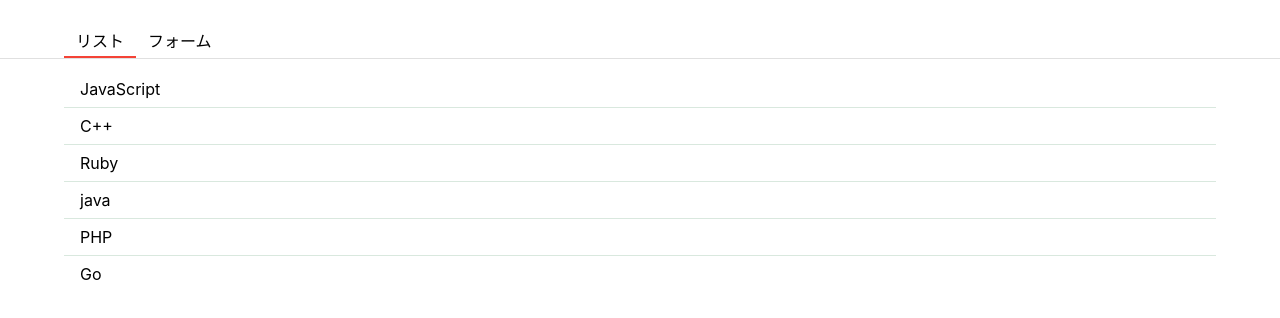
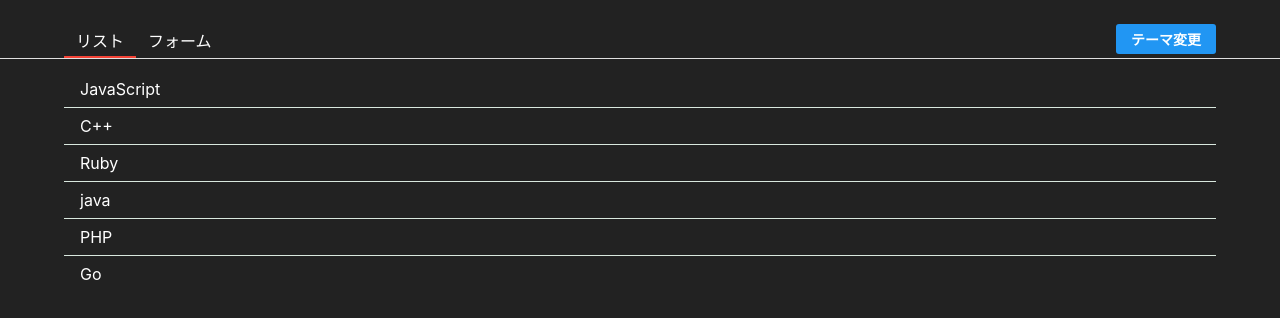
Before and after one commit to yuuttana1223/yassun-react-tutorial, a React (Create React App) app: page / in a window 1280 px wide. Shown: the top 318 px of the page. Built offline with nearby package versions, Linux system fonts and the light colour scheme.

Commit message:
[Finish] 11章Contextを利用したテーマの変更

```diff
--- a/src/App.js
+++ b/src/App.js
@@ -1,33 +1,21 @@
-import { useState } from "react";
+import { useContext, useState } from "react";
 import styled from "styled-components";
-import { getLanguages } from "./const/languages";
+import { ThemeContext } from "./contexts/ThemeContext";
 import { Form } from "./Form";
-import { withLoading } from "./hoc/withLoading";
+import { Header } from "./Header";
 import { List } from "./List";
 
-const SHeader = styled.header`
-  display: flex;
-  justify-content: space-between;
-  padding: 24px 64px 0;
-  border-bottom: 1px solid #e0e0e0;
-`;
-
-const SHeaderUl = styled.ul`
-  display: flex;
-  margin: 0;
-  padding: 0;
-`;
-
-const SHeaderLi = styled.li`
-  list-style: none;
-  padding: 4px 12px;
-  cursor: pointer;
-  border-bottom: ${(props) => (props.focused ? "2px solid #f44336" : "none")};
+const SContainer = styled.div`
+  height: 100%;
+  color: ${({ theme }) => theme.color};
+  background-color: ${({ theme }) => theme.backgroundColor}; ;
 `;
 
 function App({ data }) {
   const [tab, setTab] = useState("list");
   const [langs, setLangs] = useState(data);
+
+  const { theme } = useContext(ThemeContext);
 
   const addLang = (lang) => {
     setLangs([...langs, lang]);
@@ -35,24 +23,15 @@
   };
 
   return (
-    <div>
-      <SHeader>
-        <SHeaderUl>
-          <SHeaderLi focused={tab === "list"} onClick={() => setTab("list")}>
-            リスト
-          </SHeaderLi>
-          <SHeaderLi focused={tab === "form"} onClick={() => setTab("form")}>
-            フォーム
-          </SHeaderLi>
-        </SHeaderUl>
-      </SHeader>
+    <SContainer theme={theme}>
+      <Header tab={tab} setTab={setTab} />
       {tab === "list" ? (
         <List langs={langs} />
       ) : (
         <Form onAddLang={addLang /* (lang) => addLang(lang) */} />
       )}
-    </div>
+    </SContainer>
   );
 }
 
-export default withLoading(App, getLanguages);
+export default App;
--- /dev/null
+++ b/src/AppContainer.js
@@ -0,0 +1,21 @@
+import { useState } from "react";
+import App from "./App";
+import { getLanguages } from "./const/languages";
+import { ThemeContext, THEMES } from "./contexts/ThemeContext";
+import { withLoading } from "./hoc/withLoading";
+
+const AppComponent = withLoading(App, getLanguages);
+
+export const AppContainer = () => {
+  const [theme, setTheme] = useState(THEMES.dark);
+  const toggleTheme = () => {
+    const nextTheme = theme === THEMES.dark ? THEMES.light : THEMES.dark;
+    setTheme(nextTheme);
+  };
+
+  return (
+    <ThemeContext.Provider value={{ theme, toggleTheme }}>
+      <AppComponent />
+    </ThemeContext.Provider>
+  );
+};
--- a/src/FormModal.js
+++ b/src/FormModal.js
@@ -1,12 +1,17 @@
+import { useContext } from "react";
 import styled from "styled-components";
 import { SButton } from "./components/button";
 import { Modal } from "./components/modal";
+import { ThemeContext, THEMES } from "./contexts/ThemeContext";
 
 const SContainer = styled.div`
   width: 240px;
   border-radius: 10px;
   padding: 24px 36px;
-  background-color: white;
+  color: ${({ theme }) => theme.color};
+  background-color: ${({ theme }) => theme.backgroundColor};
+  border: ${({ theme }) =>
+    theme === THEMES.dark ? "2px solid white" : "none"};
 `;
 
 const SButtonWrapper = styled.div`
@@ -16,9 +21,10 @@
 `;
 
 export const FormModal = ({ confirm, cancel }) => {
+  const { theme } = useContext(ThemeContext);
   return (
     <Modal>
-      <SContainer>
+      <SContainer theme={theme}>
         <div>本当に作成しますか？</div>
         <SButtonWrapper>
           <SButton onClick={cancel}>Cancel</SButton>
--- /dev/null
+++ b/src/Header.js
@@ -0,0 +1,48 @@
+import { useContext } from "react";
+import styled from "styled-components";
+import { SButton } from "./components/button";
+import { ThemeContext } from "./contexts/ThemeContext";
+
+const SHeader = styled.header`
+  display: flex;
+  justify-content: space-between;
+  padding: 24px 64px 0;
+  border-bottom: 1px solid #e0e0e0;
+`;
+
+const SHeaderUl = styled.ul`
+  display: flex;
+  margin: 0;
+  padding: 0;
+`;
+
+const SHeaderLi = styled.li`
+  list-style: none;
+  padding: 4px 12px;
+  cursor: pointer;
+  border-bottom: ${(props) => (props.focused ? "2px solid #f44336" : "none")};
+`;
+
+const SHeaderButton = styled(SButton)`
+  padding: 0;
+  margin-bottom: 4px;
+`;
+
+export const Header = ({ tab, setTab }) => {
+  // themeがないとExpected `onClick` listener to be a function, instead got a value of `object` type.
+  const { toggleTheme } = useContext(ThemeContext);
+
+  return (
+    <SHeader>
+      <SHeaderUl>
+        <SHeaderLi focused={tab === "list"} onClick={() => setTab("list")}>
+          リスト
+        </SHeaderLi>
+        <SHeaderLi focused={tab === "form"} onClick={() => setTab("form")}>
+          フォーム
+        </SHeaderLi>
+      </SHeaderUl>
+      <SHeaderButton onClick={toggleTheme}>テーマ変更</SHeaderButton>
+    </SHeader>
+  );
+};
--- /dev/null
+++ b/src/contexts/ThemeContext.js
@@ -0,0 +1,15 @@
+import React from "react";
+
+export const THEMES = {
+  light: {
+    color: "black",
+    backgroundColor: "white",
+  },
+  dark: {
+    color: "white",
+    backgroundColor: "#222222",
+  },
+};
+
+// export const ThemeContext = React.createContext([THEMES.dark, () => {}]);
+export const ThemeContext = React.createContext(THEMES.dark);
--- a/src/hoc/withLoading.js
+++ b/src/hoc/withLoading.js
@@ -1,13 +1,18 @@
-import { useEffect, useState } from "react";
+import { useContext, useEffect, useState } from "react";
 import styled from "styled-components";
+import { ThemeContext } from "../contexts/ThemeContext";
 
 const SLoadDiv = styled.div`
+  height: 100%;
   padding: 36px;
+  color: ${({ theme }) => theme.color};
+  background-color: ${({ theme }) => theme.backgroundColor};
 `;
 
 export const withLoading = (WrappedComponent, fetchData) => {
   return () => {
     const [data, setData] = useState(null);
+    const { theme } = useContext(ThemeContext);
 
     useEffect(() => {
       fetch();
@@ -18,7 +23,7 @@
       setData(data);
     };
 
-    const Loading = <SLoadDiv>ロード中...</SLoadDiv>;
+    const Loading = <SLoadDiv theme={theme}>ロード中...</SLoadDiv>;
 
     return data ? <WrappedComponent data={data} /> : Loading;
   };
--- a/src/index.css
+++ b/src/index.css
@@ -1,13 +1,22 @@
+html {
+  height: 100%;
+}
+
 body {
+  height: 100%;
   margin: 0;
-  font-family: -apple-system, BlinkMacSystemFont, 'Segoe UI', 'Roboto', 'Oxygen',
-    'Ubuntu', 'Cantarell', 'Fira Sans', 'Droid Sans', 'Helvetica Neue',
+  font-family: -apple-system, BlinkMacSystemFont, "Segoe UI", "Roboto", "Oxygen",
+    "Ubuntu", "Cantarell", "Fira Sans", "Droid Sans", "Helvetica Neue",
     sans-serif;
   -webkit-font-smoothing: antialiased;
   -moz-osx-font-smoothing: grayscale;
 }
 
 code {
-  font-family: source-code-pro, Menlo, Monaco, Consolas, 'Courier New',
+  font-family: source-code-pro, Menlo, Monaco, Consolas, "Courier New",
     monospace;
 }
+
+#root {
+  height: 100%;
+}
--- a/src/index.js
+++ b/src/index.js
@@ -1,14 +1,14 @@
-import React from 'react';
-import ReactDOM from 'react-dom';
-import './index.css';
-import App from './App';
-import reportWebVitals from './reportWebVitals';
+import React from "react";
+import ReactDOM from "react-dom";
+import "./index.css";
+import reportWebVitals from "./reportWebVitals";
+import { AppContainer } from "./AppContainer";
 
 ReactDOM.render(
   <React.StrictMode>
-    <App />
+    <AppContainer />
   </React.StrictMode>,
-  document.getElementById('root')
+  document.getElementById("root")
 );
 
 // If you want to start measuring performance in your app, pass a function
```
